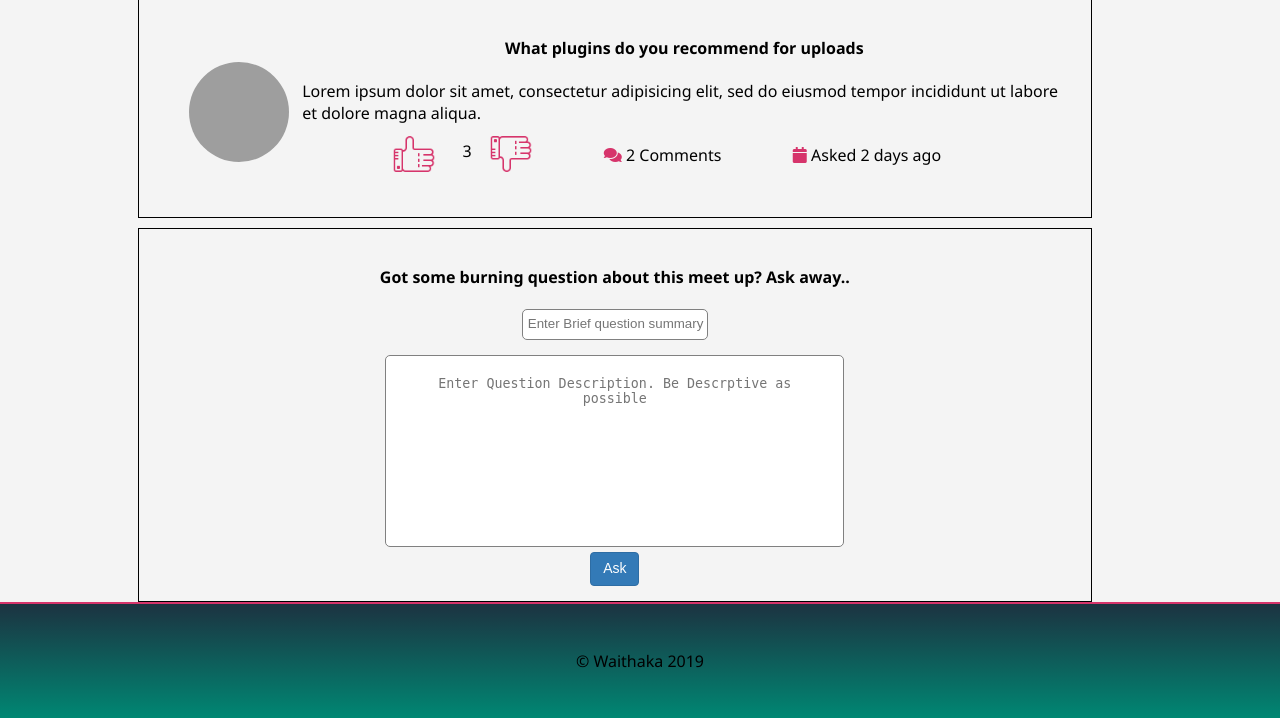
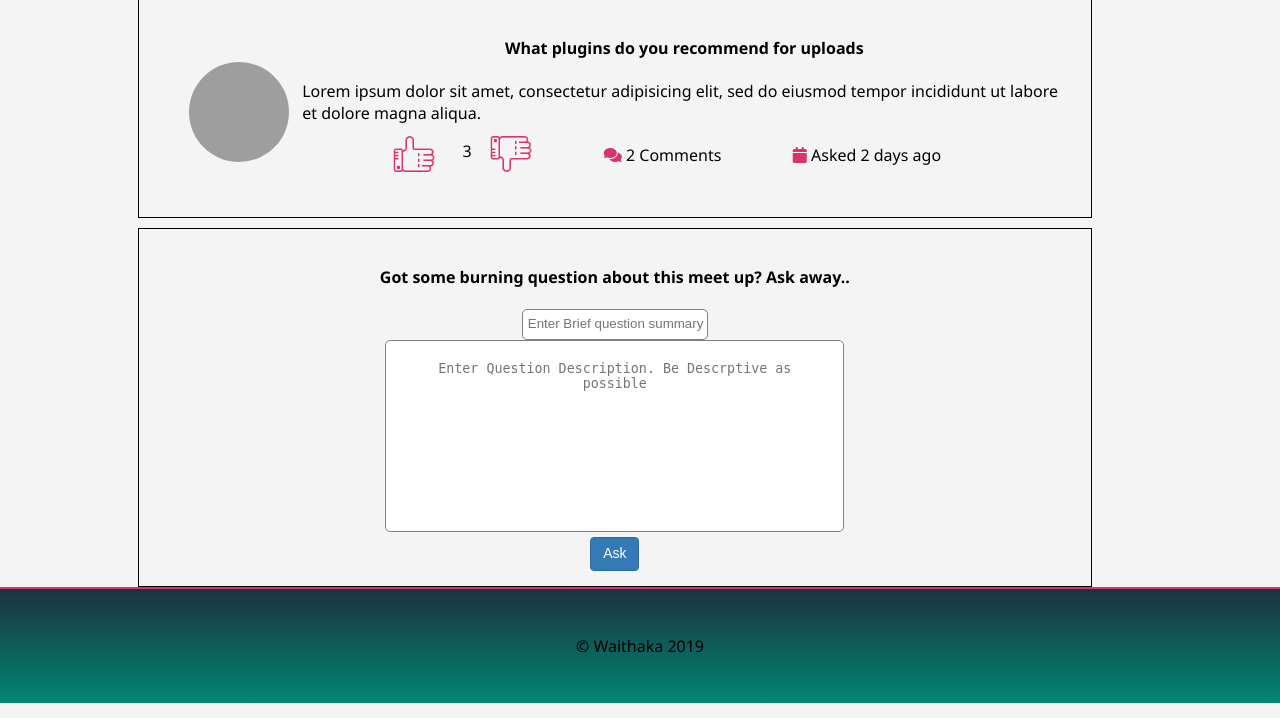
Before and after one commit to Mfalm3/Questioner, a Python web app: template UI/templates/meetup.html in a window 1280 px wide. Shown: the part 775-1493 px from the top of the page. Run offline with Jinja, Linux system fonts and the light colour scheme; the template is opened without the code that fills it, so the values that code supplies are empty; some libraries are stand-ins or nearby versions; grey boxes are pictures that could not be loaded.

Commit message:
[Chore #163010021] remove styling for inlined elements

```diff
--- a/UI/templates/meetup.html
+++ b/UI/templates/meetup.html
@@ -111,7 +111,7 @@
               <div class="posted center">
                 <h4>Got some burning question about this meet up? Ask away..</h4>
                 <input type="text" id="question-brief" name="question-brief" placeholder="Enter Brief question summary">
-                <textarea class="center" id="question" name="question" rows="10" cols="50" placeholder="Enter Question Description. Be Descrptive as possible" style="margin-top: 15px;"></textarea>
+                <textarea class="center" id="question" name="question" rows="10" cols="50" placeholder="Enter Question Description. Be Descrptive as possible"></textarea>
                 <div class="center">
                   <button class="buttonz buttonz-primary" type="submit" name="submit">Ask</button>
                 </div>
```
